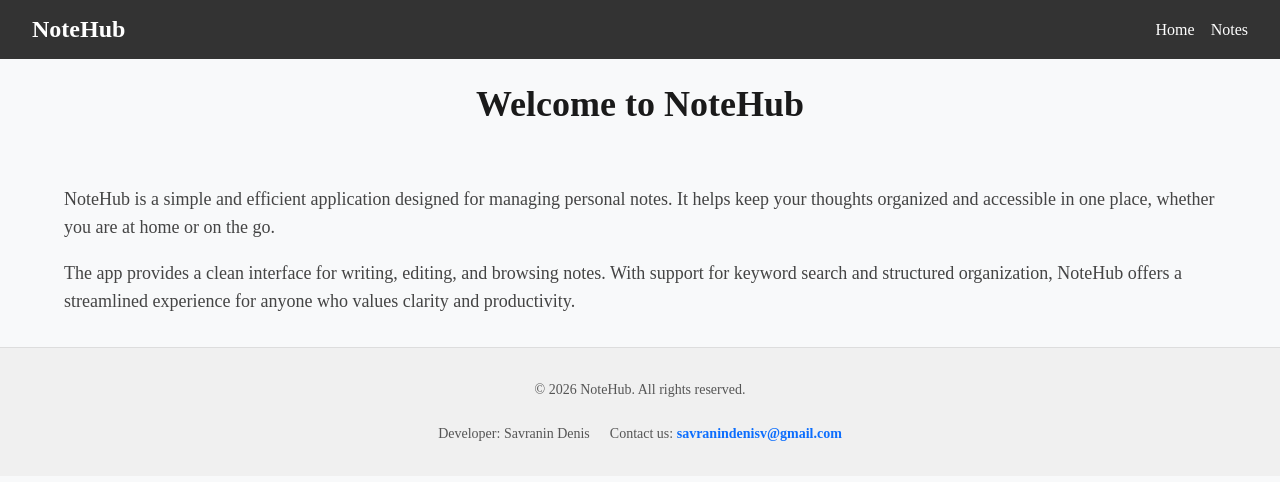
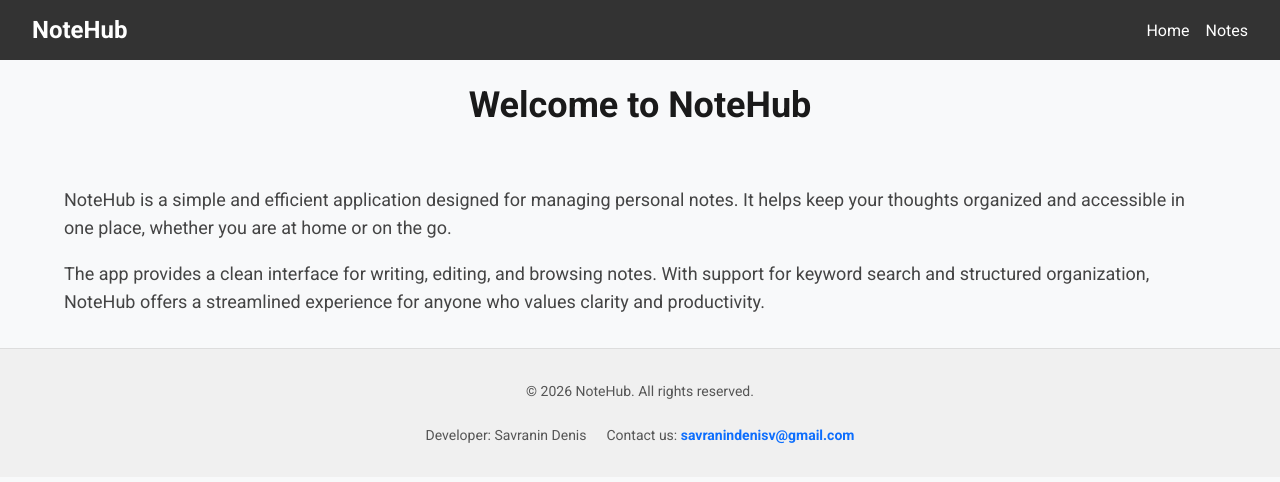
Before and after one commit to Savranin-Denis/08-zustand, a Next.js app: page / in a window 1280 px wide. Shown: the top 482 px of the page. Built offline with nearby package versions, Linux system fonts and the light colour scheme.

Commit message:
add font

```diff
--- a/app/layout.tsx
+++ b/app/layout.tsx
@@ -1,18 +1,15 @@
 import type { Metadata } from 'next';
-import { Geist, Geist_Mono } from 'next/font/google';
+import { Roboto } from 'next/font/google';
 import './globals.css';
 import Header from '@/components/Header/Header';
 import Footer from '@/components/Footer/Footer';
 import TanStackProvider from '@/components/TanStackProvider/TanStackProvider';
 
-const geistSans = Geist({
-  variable: '--font-geist-sans',
+const roboto = Roboto({
   subsets: ['latin'],
-});
-
-const geistMono = Geist_Mono({
-  variable: '--font-geist-mono',
-  subsets: ['latin'],
+  weight: ['400', '700'],
+  variable: '--font-roboto',
+  display: 'swap',
 });
 
 export const metadata: Metadata = {
@@ -47,7 +44,7 @@ export default function RootLayout({
 }: Readonly<{ children: React.ReactNode; modal: React.ReactNode }>) {
   return (
     <html lang="en">
-      <body className={`${geistSans.variable} ${geistMono.variable}`}>
+      <body className={roboto.variable}>
         <TanStackProvider>
           <Header />
           <main>
```
